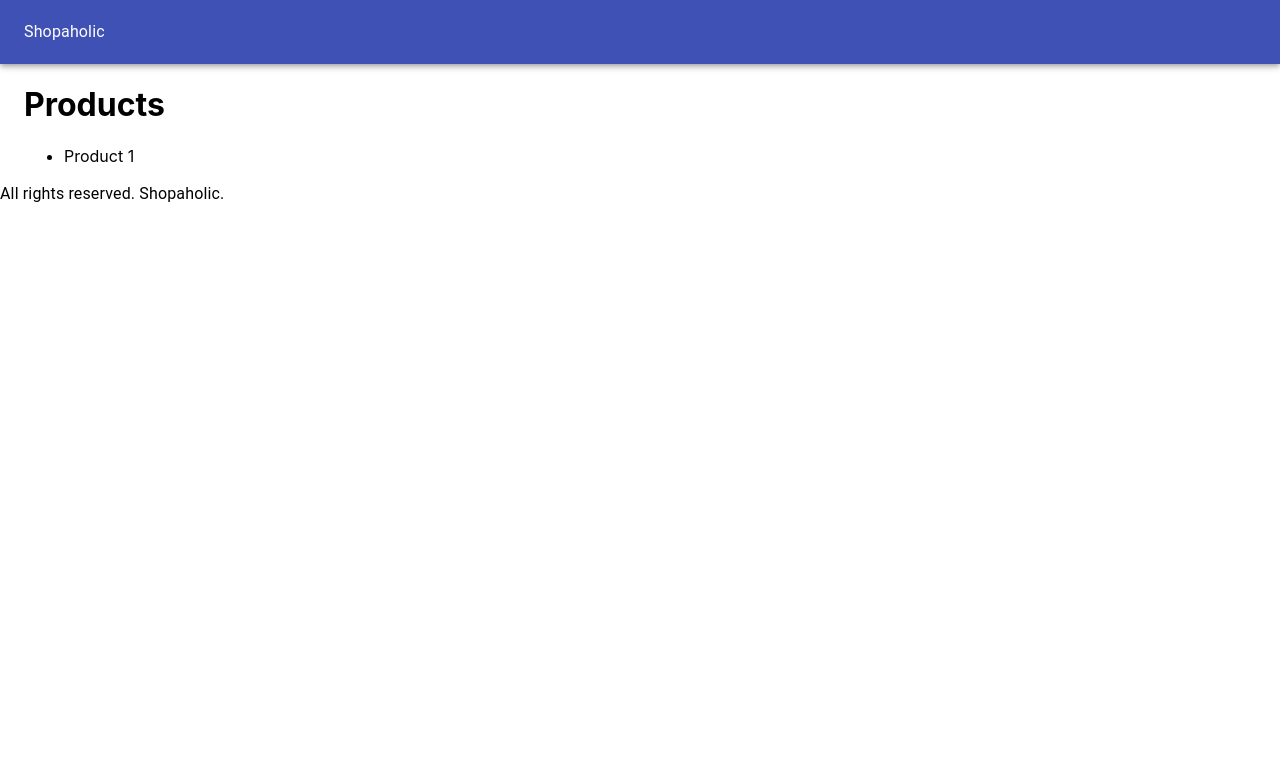
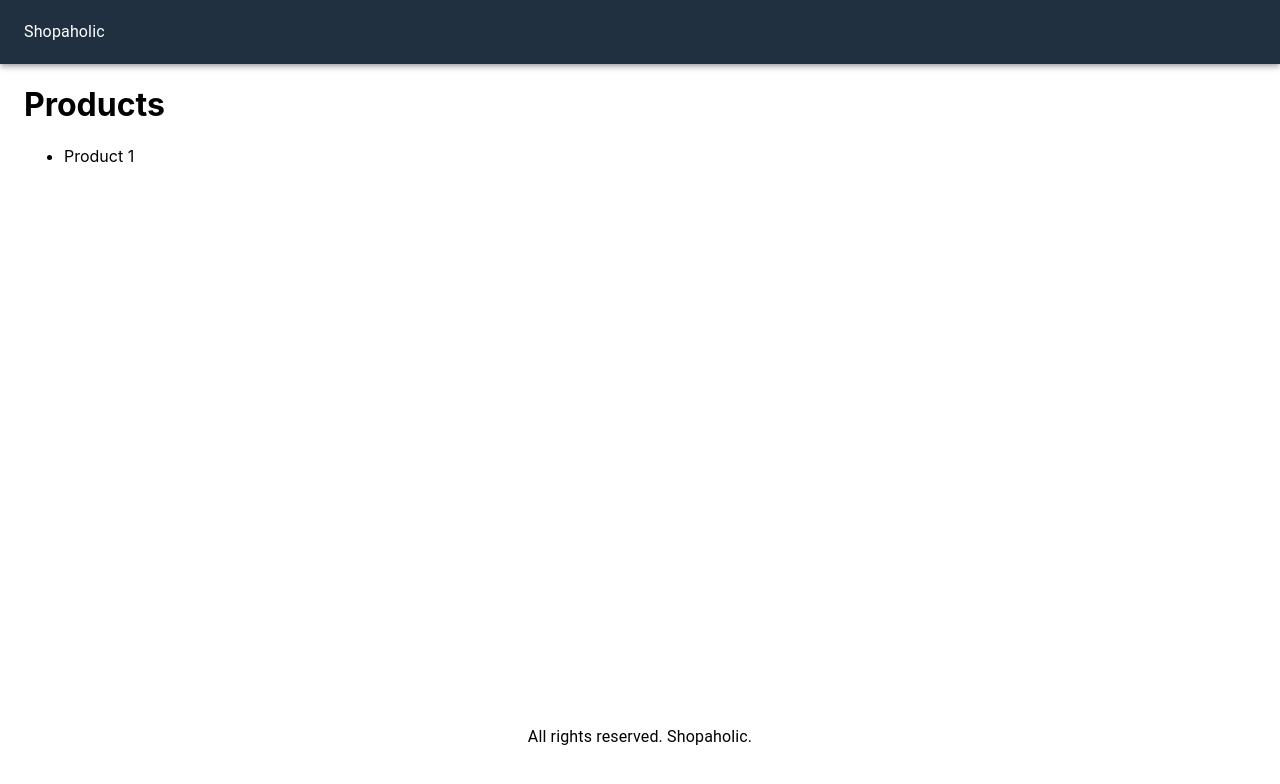
Before and after one commit to Braimah-Abiola/Shopaholic, a Next.js app: page / in a window 1280 px wide. Shown: the top 784 px of the page. Built offline with nearby package versions, Linux system fonts and the light colour scheme.

Commit message:
Fix Material-UI SSR Issue

```diff
--- a/components/Layout.js
+++ b/components/Layout.js
@@ -1,22 +1,24 @@
 import { AppBar, Container, Toolbar, Typography } from '@material-ui/core'
 import Head from 'next/head'
 import React from 'react'
+import useStyles from '../utils/styles'
 
 export default function Layout({children}) {
+    const classes = useStyles();
     return (
         <div>
             <Head>
                 <title>Shopaholic</title>
             </Head>
-            <AppBar position="static">
+            <AppBar position="static" className = {classes.navbar}>
                 <Toolbar>
                     <Typography>Shopaholic</Typography>
                 </Toolbar>
             </AppBar>
-            <Container>
+            <Container className = {classes.main}>
                 {children}
             </Container>
-            <footer>
+            <footer className = {classes.footer}>
                 <Typography>
                     All rights reserved. Shopaholic.
                 </Typography>
--- a/pages/_app.js
+++ b/pages/_app.js
@@ -1,6 +1,13 @@
+import { useEffect } from 'react';
 import '../styles/globals.css'
 
 function MyApp({ Component, pageProps }) {
+  useEffect(()=> {
+      const jssStyles = document.querySelector('#jss-server-siide');
+      if(jssStyles){
+        jssStyles.parentElement.removeChild(jssStyles);
+      }
+  }, []);
   return <Component {...pageProps} />
 }
 
--- /dev/null
+++ b/pages/_document.js
@@ -0,0 +1,35 @@
+import { ServerStyleSheets } from '@material-ui/styles';
+import Document, {Head, Html, Main, NextScript} from 'next/document'
+import React from 'react';
+
+export default class MyDocument extends Document {
+render(){
+    return (
+        <Html lang="en">
+            <Head></Head>
+            <body>
+                <Main/>
+                <NextScript/>
+            </body>
+        </Html>
+    )
+}
+}
+
+MyDocument.getInitialProps = async (ctx) => {
+    const sheets = new ServerStyleSheets();
+    const originalRenderPage = ctx.renderPage;
+    ctx.renderPage = () => {
+       return originalRenderPage({
+            enhanceApp: (App) => (props) => sheets.collect(<App {...props}/>),
+        });
+    };
+    const initialProps = await Document.getInitialProps(ctx);
+    return {
+        ...initialProps,
+        styles: [
+            ...React.Children.toArray(initialProps.styles),
+            sheets.getStyleElement(),
+        ],
+    };
+};
--- /dev/null
+++ b/utils/styles.js
@@ -0,0 +1,21 @@
+import { makeStyles } from "@material-ui/core";
+
+const useStyles = makeStyles(
+    {
+        navbar:{
+            backgroundColor: '#203040',
+            '& a':{
+                color: '#ffffff',
+                marginLeft: 10,
+            },
+        },
+        main:{
+            minHeight: '80vh',
+        },
+
+        footer:{
+            textAlign: 'center',
+        },
+    }
+);
+export default useStyles;
```
